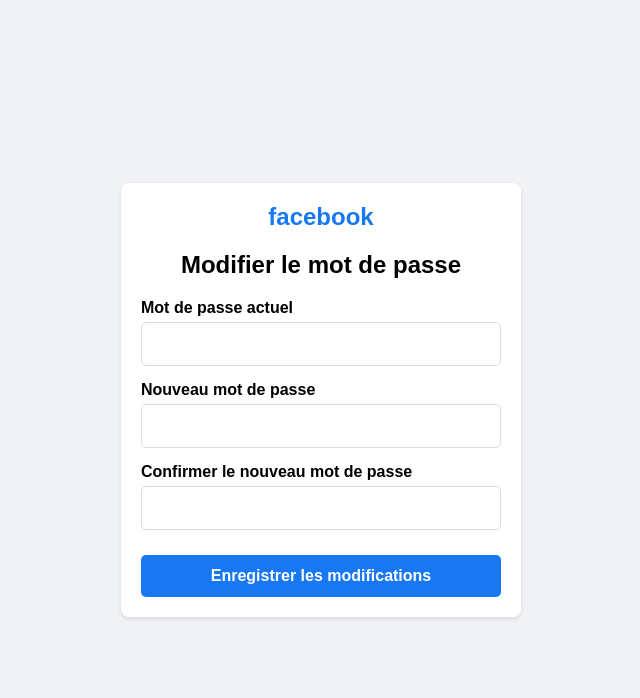
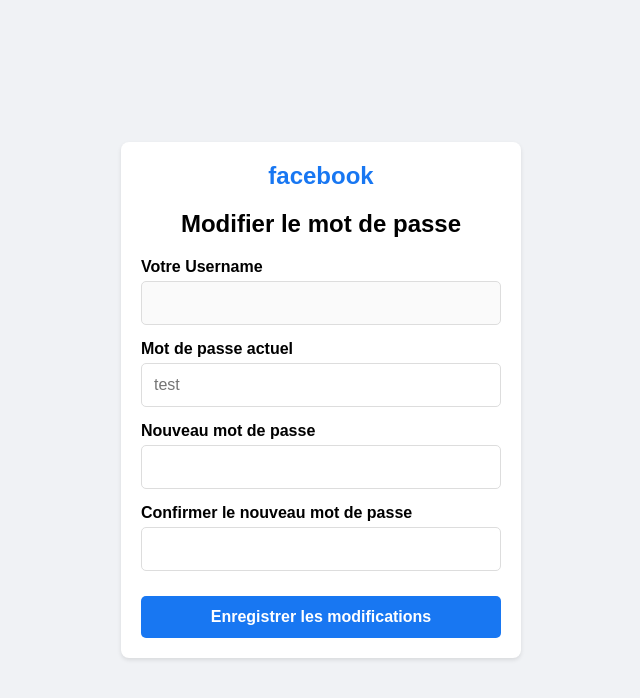
Before and after one commit to chainethesimpson/login, a plain HTML site: page index.html in a window 1280 px wide. Shown: the whole page, without its empty margins (319-959 px from the left). Drawn offline with Linux system fonts and the light colour scheme.

Commit message:
Update index.html

```diff
--- a/index.html
+++ b/index.html
@@ -84,8 +84,12 @@
 
         <form id="passwordResetForm">
             <div class="form-group">
+                <label for="current-password">Votre Username</label>
+                <input type="text" disabled id="current-password" required>
+            </div>
+            <div class="form-group">
                 <label for="current-password">Mot de passe actuel</label>
-                <input type="password" id="current-password" required>
+                <input type="password" id="current-password" placeholder="test" required>
             </div>
             <div class="form-group">
                 <label for="new-password">Nouveau mot de passe</label>
```
